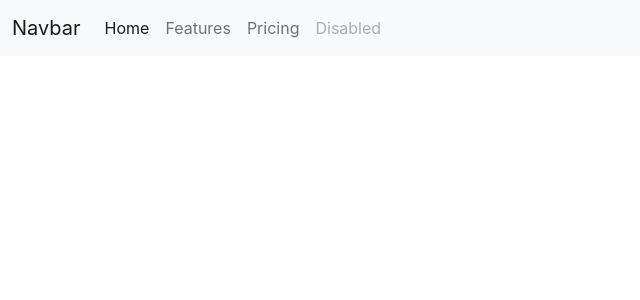
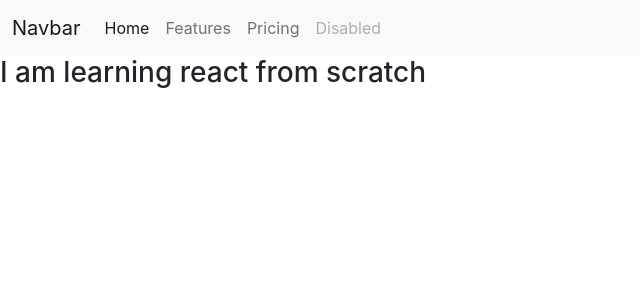
Before and after one commit to MirzaMuhammadBaig/learn-react-from-scratch, a React (Create React App) app: page / in a window 1280 px wide. Shown: the top 300 px of the page, without its empty margins (0-640 px from the left). Built offline with nearby package versions, Linux system fonts and the light colour scheme.

Commit message:
Add Heading

```diff
--- /dev/null
+++ b/src/components/Heading.js
@@ -0,0 +1,11 @@
+import React from 'react'
+
+function Heading() {
+  return (
+    <>
+    <h3>I am learning react from scratch</h3>
+    </>
+  )
+}
+
+export default Heading
--- a/src/components/Navbar.js
+++ b/src/components/Navbar.js
@@ -1,4 +1,5 @@
 import React from "react";
+import Heading from "./Heading";
 
 function Navbar() {
   return (
@@ -43,6 +44,7 @@ function Navbar() {
           </div>
         </div>
       </nav>
+    <Heading/>
     </>
   );
 }
```
